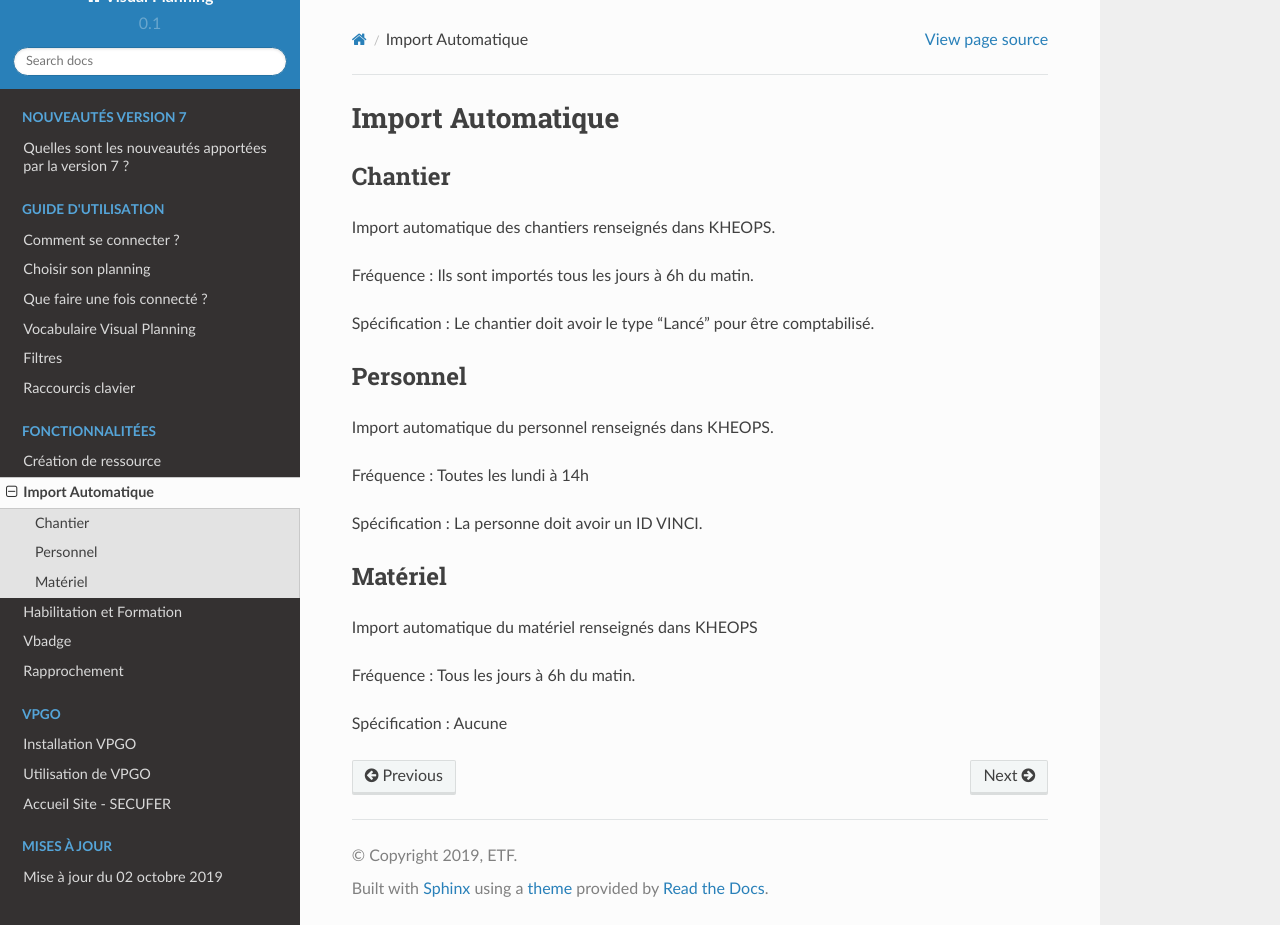
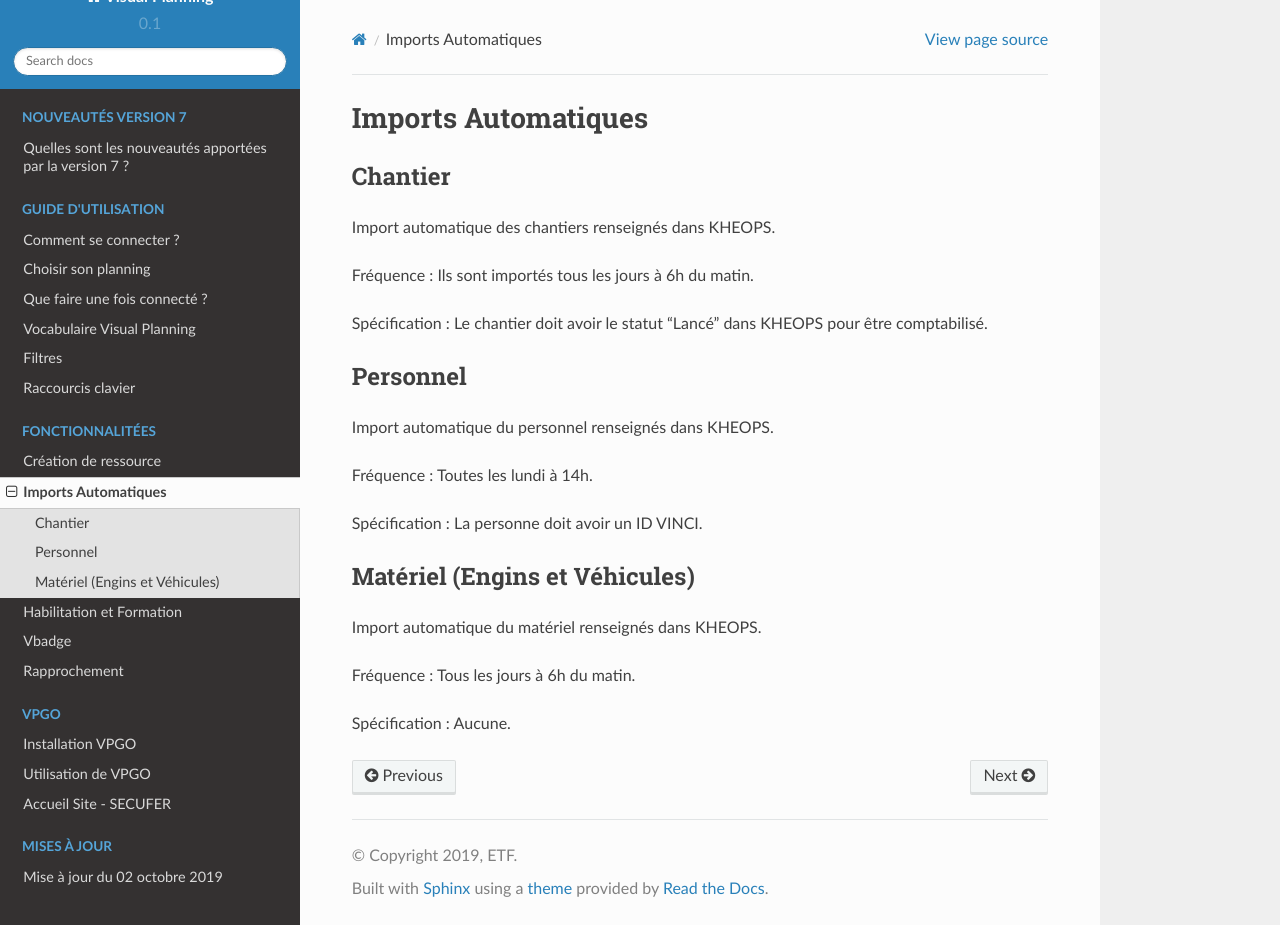
Before and after one commit to macordier/VPDOC, a Sphinx documentation site: the page built from popcube/source/fonctionnalitees/import_automatique.rst, in a window 1280 px wide and 925 px high. Built offline with Sphinx 7.4.7 and the Read the Docs theme 2.0.0, drawn with Linux system fonts in a browser that asks for light colours.

Commit message:
màj imports auto au 10/04/2020

```diff
--- a/popcube/source/fonctionnalitees/import_automatique.rst
+++ b/popcube/source/fonctionnalitees/import_automatique.rst
@@ -1,6 +1,6 @@
-===================
-Import Automatique
-===================
+====================
+Imports Automatiques
+====================
 
 Chantier
 --------
@@ -9,23 +9,23 @@ Import automatique des chantiers renseignés dans KHEOPS.
 
 Fréquence : Ils sont importés tous les jours à 6h du matin.
 
-Spécification : Le chantier doit avoir le type "Lancé" pour être comptabilisé.
+Spécification : Le chantier doit avoir le statut "Lancé" dans KHEOPS pour être comptabilisé.
 
 Personnel
 ---------
 
 Import automatique du personnel renseignés dans KHEOPS.
 
-Fréquence : Toutes les lundi à 14h
+Fréquence : Toutes les lundi à 14h.
 
 Spécification : La personne doit avoir un ID VINCI.
 
 
-Matériel
---------
+Matériel (Engins et Véhicules)
+------------------------------
 
-Import automatique du matériel renseignés dans KHEOPS
+Import automatique du matériel renseignés dans KHEOPS.
 
 Fréquence : Tous les jours à 6h du matin.
 
-Spécification : Aucune
+Spécification : Aucune.
```
